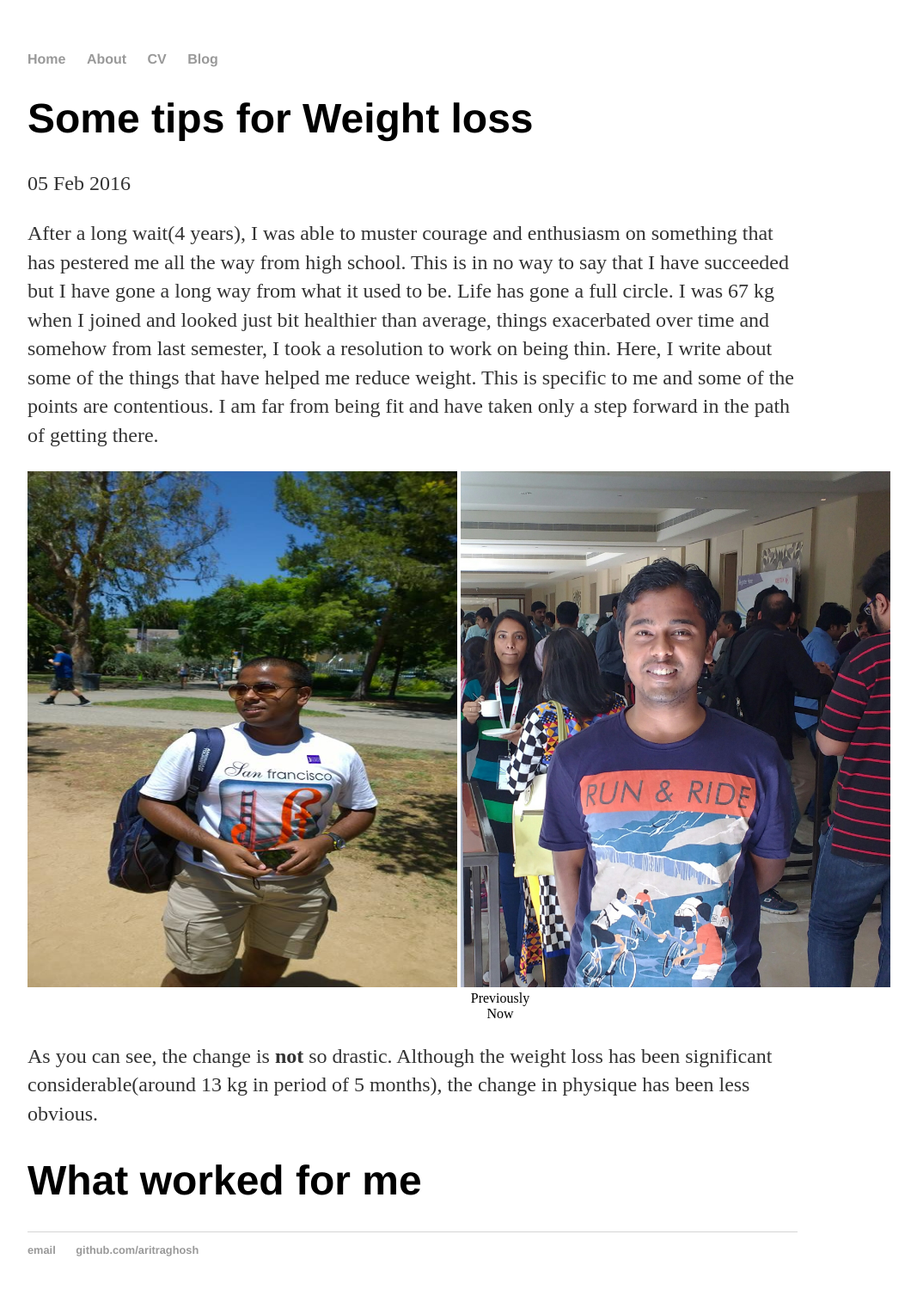
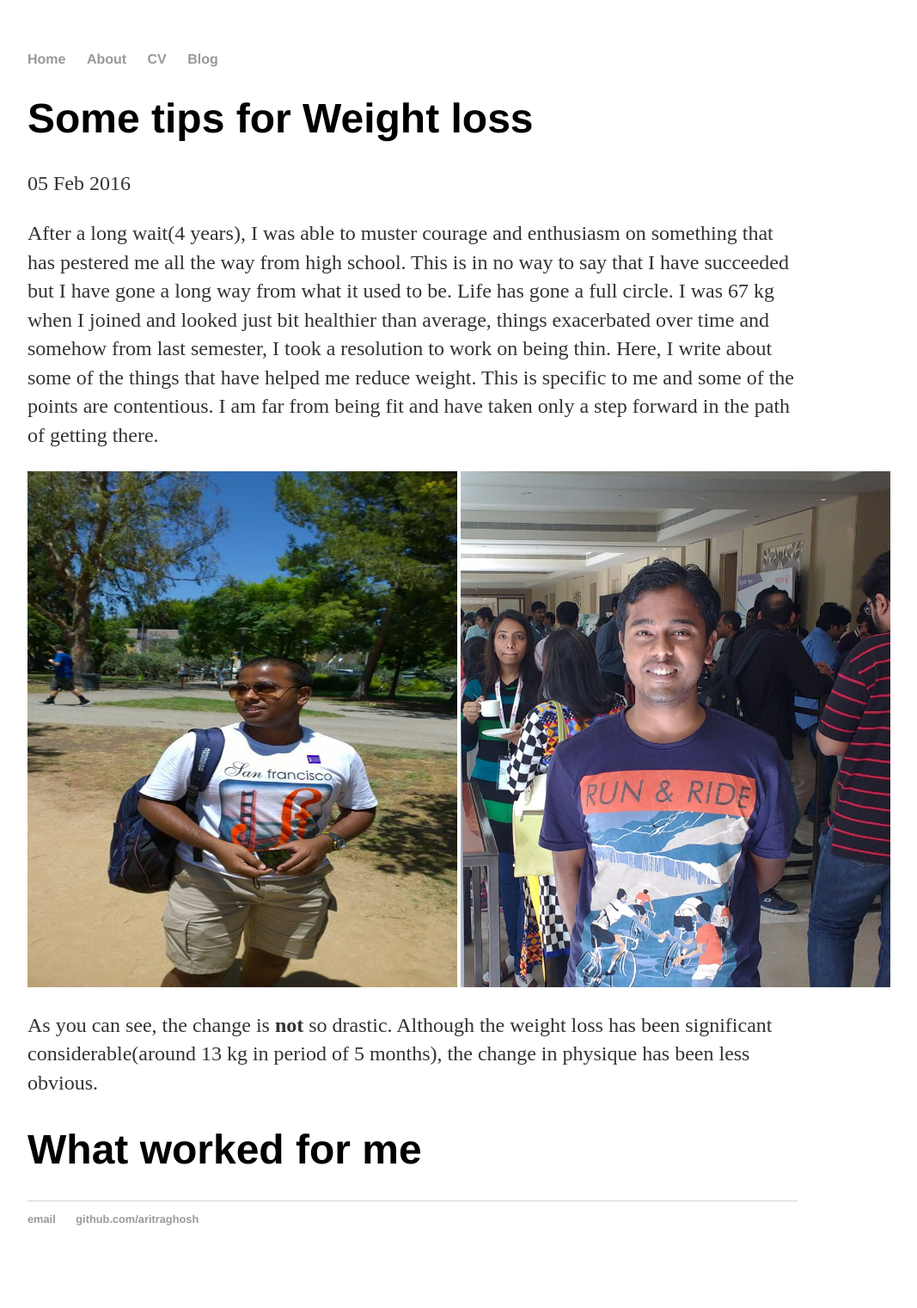
Before and after one commit to aritraghosh/aritraghosh.github.io, a Jekyll site: the page built from _posts/2016-02-05-some-tips-for-weight-loss.md, in a window 1280 px wide. Shown: the whole page at 86% size, without its empty margins (160-1227 px from the left). Built offline with Jekyll 4.4.1, drawn with Linux system fonts in a browser that asks for light colours; after the commit the page ends 1485 px from its top, so only the background shows below that.

Commit message:
Update 2016-02-05-some-tips-for-weight-loss.md

```diff
--- a/_posts/2016-02-05-some-tips-for-weight-loss.md
+++ b/_posts/2016-02-05-some-tips-for-weight-loss.md
@@ -12,10 +12,7 @@ After a long wait(4 years), I was able to muster courage and enthusiasm on somet
 <img src="https://aritraghosh.github.io/images/Aritra_old.jpg" alt="Old me" style="align: left;width: 500px ;height: 600px;"/>
 <img src="https://aritraghosh.github.io/images/IMG_20160123_091910.jpg" alt="Now" style="align: right;width: 500px;  height: 600px;"/>
 </div>
-<div style="width:1100px; margin:0 auto;">
-<div    style="text-align:center" >Previously </div>
-<div style="text-align:center"  >Now </div>
-</div>
+
 As you can see, the change is **not** so drastic. Although the weight loss has been significant considerable(around 13 kg in period of 5 months), the change in physique has been less obvious.
 
 
```
